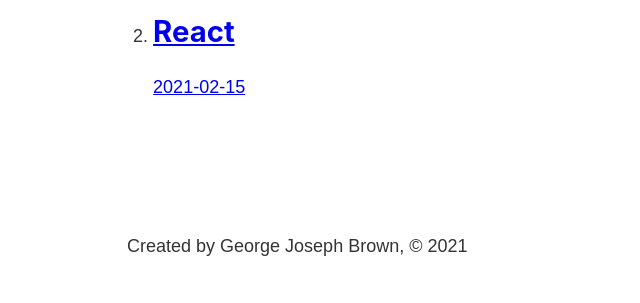
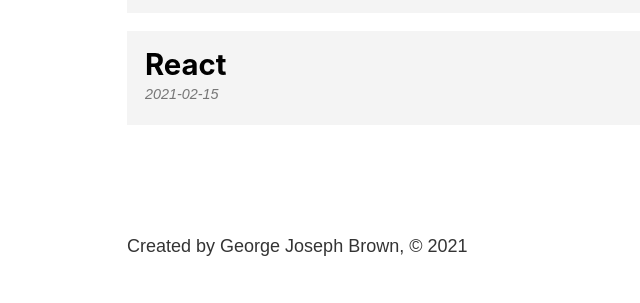
Before and after one commit to joeybrown-ctrl/Gatsby-Project, a Gatsby site: page /blog in a window 1280 px wide. Shown: the part 497-800 px from the top of the page, without its empty margins (156-796 px from the left). Built offline with nearby package versions, Linux system fonts and the light colour scheme; Gatsby itself is replaced by a stand-in of ours.

Commit message:
created css module for blog and added styling.

```diff
--- a/src/pages/blog.js
+++ b/src/pages/blog.js
@@ -2,6 +2,7 @@
 import { useStaticQuery, graphql, Link } from 'gatsby';
 
 import Layout from '../components/layout';
+import blogStyles from './blog.module.scss';
 
 // 1. fetch the slug for post
 // 2. use slug to generate a link to the post's page
@@ -30,10 +31,10 @@
     return (
         <Layout>
             <h1>Blog</h1>
-            <ol>
+            <ol className={blogStyles.posts}>
                 {data.allMarkdownRemark.edges.map((edge) => {
                     return (
-                        <li>
+                        <li className={blogStyles.post}>
                             <Link to={`/blog/${edge.node.fields.slug}`}>
                                 <h2>{edge.node.frontmatter.title}</h2>
                                 <p>{edge.node.frontmatter.date}</p>
--- /dev/null
+++ b/src/pages/blog.module.scss
@@ -0,0 +1,30 @@
+.posts {
+    list-style-type: none;
+    margin: 0;
+}
+
+.post {
+    margin: 1rem 0;
+
+    a {
+        background: #f4f4f4;
+        color: #000000;
+        display: block;
+        padding: 1rem;
+        text-decoration: none;
+    }
+
+    a:hover {
+        background: #e4e4e4;
+    }
+
+    h2 {
+        margin-bottom: 0;
+    }
+
+    p {
+        color: #777777;
+        font-size: .8rem;
+        font-style: italic;
+    }
+}
```
